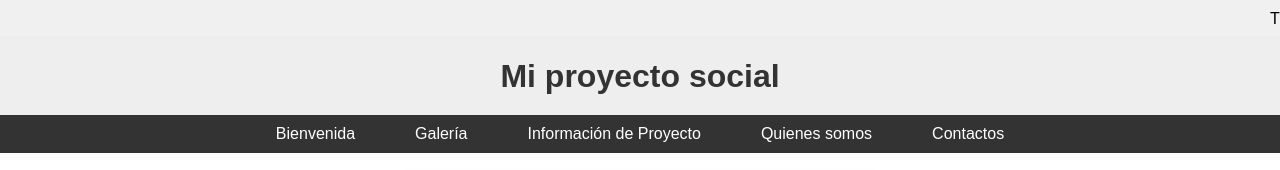
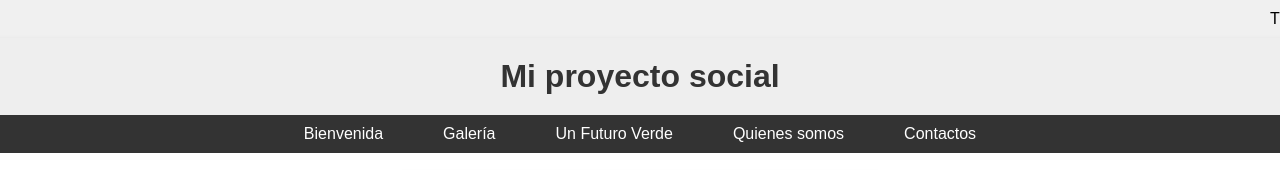
Before and after one commit to RicSerrano984/proyecto_tecinfo2, a plain HTML site: page index.html in a window 1280 px wide. Shown: the top 170 px of the page. Drawn offline with Linux system fonts and the light colour scheme.

Commit message:
Update index.html

```diff
--- a/index.html
+++ b/index.html
@@ -19,7 +19,7 @@
         <ul>
             <li><a href="#">Bienvenida</a></li>
             <li><a href="galería.html">Galería</a></li>
-            <li><a href="#">Información de Proyecto</a></li>
+            <li><a href="contenido.html">Un Futuro Verde</a></li>
             <li><a href="#">Quienes somos</a></li>
             <li><a href="#">Contactos</a></li>
         </ul>
```
